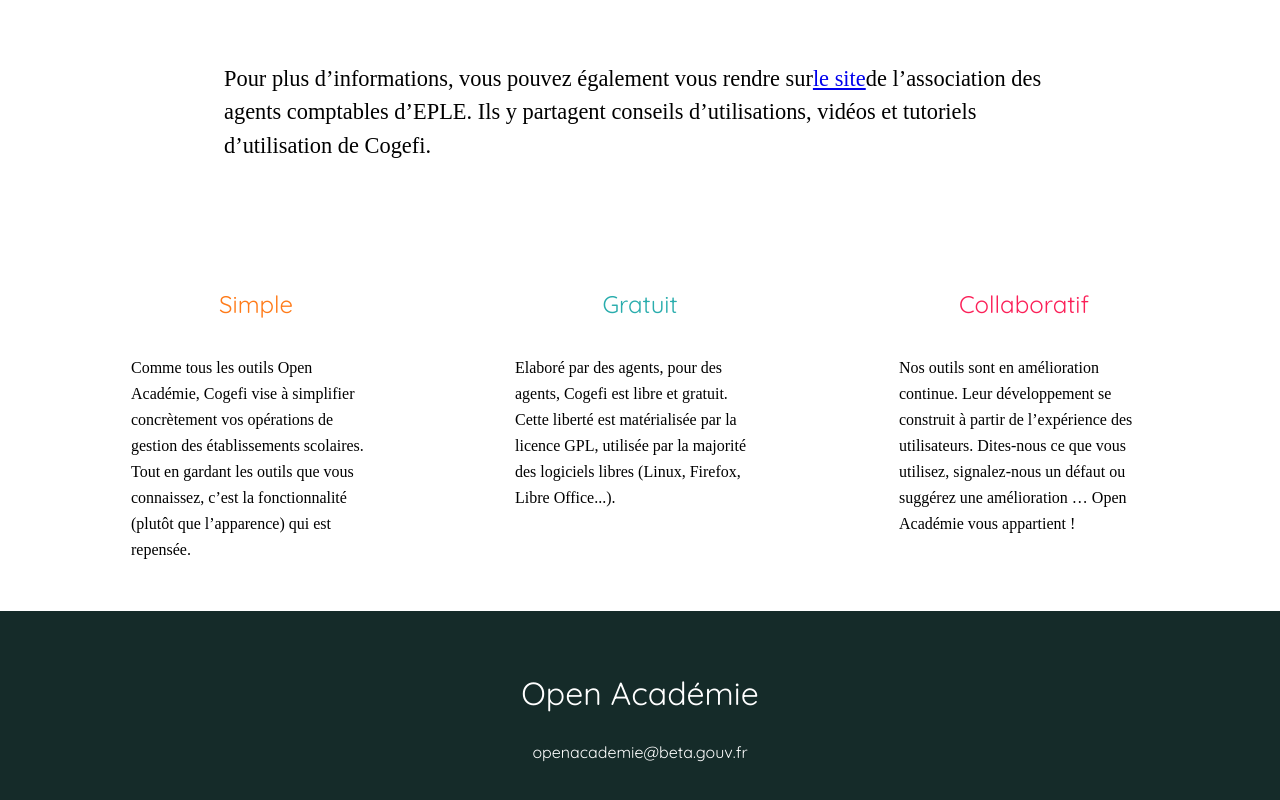
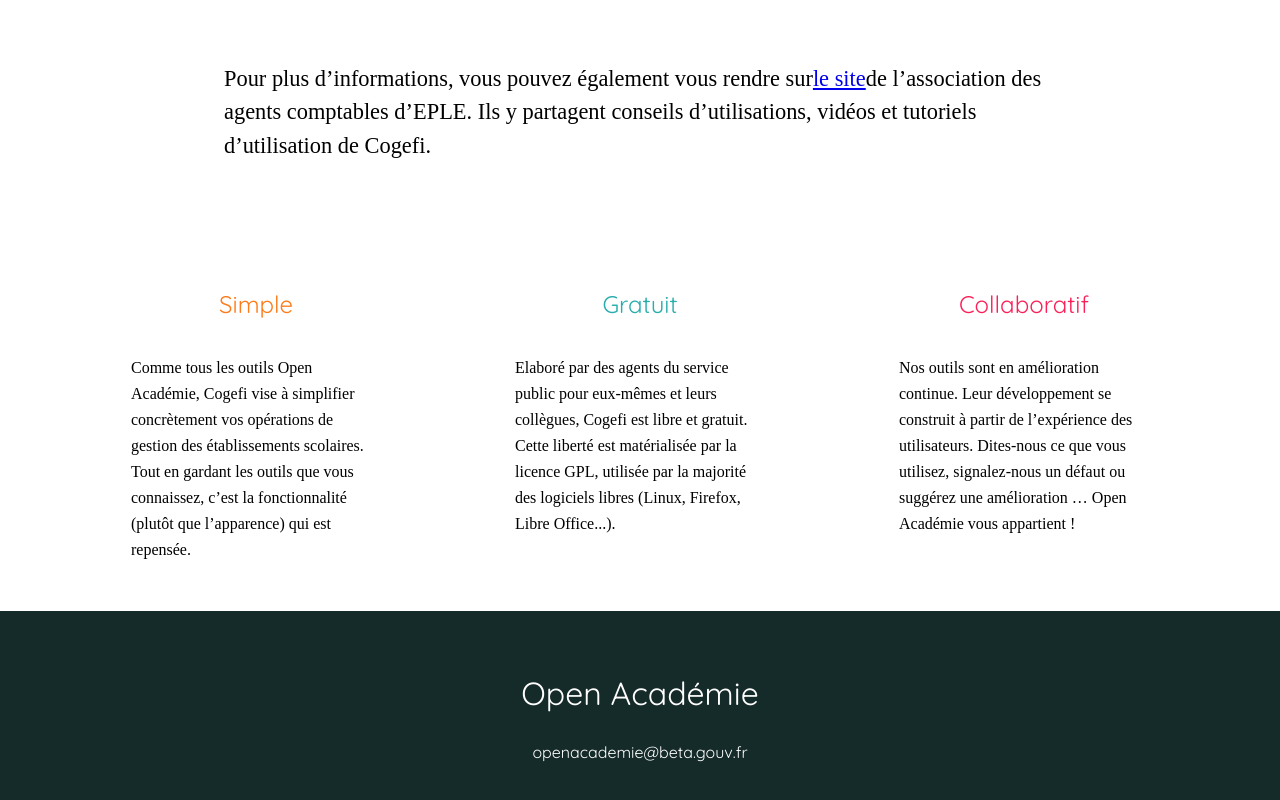
Before and after one commit to betagouv/open-academie, a Next.js app: page /cogefi in a window 1280 px wide. Shown: the part 1177-1977 px from the top of the page. Built offline with nearby package versions, Linux system fonts and the light colour scheme; a web font is replaced by a local one.

Commit message:
Update corporate cogefi.js

```diff
--- a/pages/cogefi.js
+++ b/pages/cogefi.js
@@ -72,7 +72,7 @@ const Cogefi = () => (
 
       <Corporate
         simple="Comme tous les outils Open Académie, Cogefi vise à simplifier concrètement vos opérations de gestion des établissements scolaires. Tout en gardant les outils que vous connaissez, c’est la fonctionnalité (plutôt que l’apparence) qui est repensée."
-        gratuit="Elaboré par des agents, pour des agents, Cogefi est libre et gratuit. Cette liberté est matérialisée par la licence GPL, utilisée par la majorité des logiciels libres (Linux, Firefox, Libre Office...)."
+        gratuit="Elaboré par des agents du service public pour eux-mêmes et leurs collègues, Cogefi est libre et gratuit. Cette liberté est matérialisée par la licence GPL, utilisée par la majorité des logiciels libres (Linux, Firefox, Libre Office...)."
       />
 
 
```
